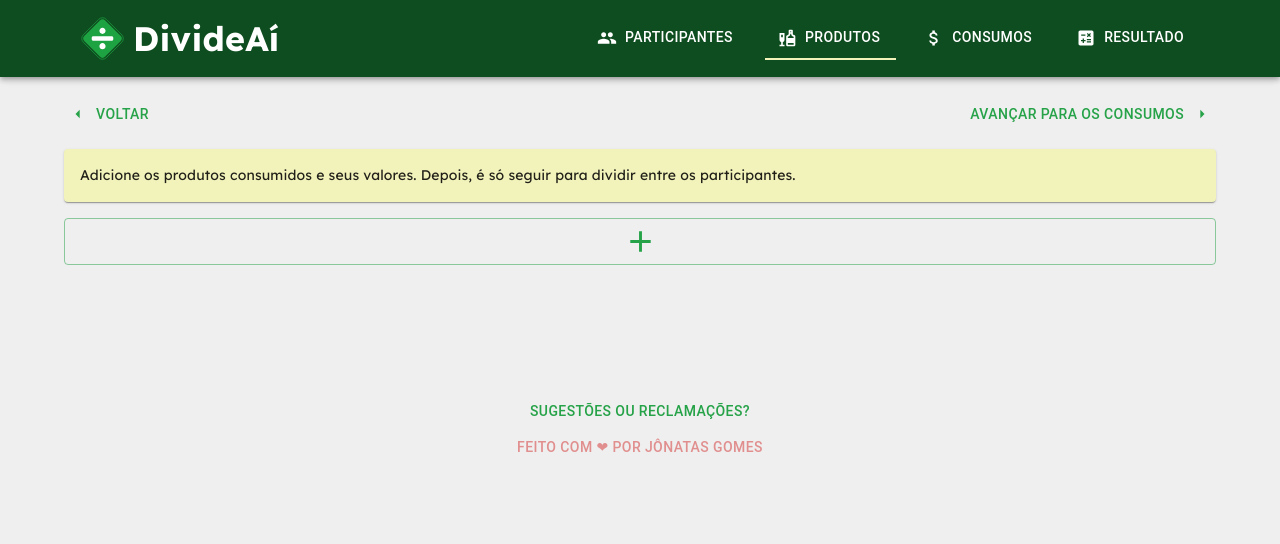
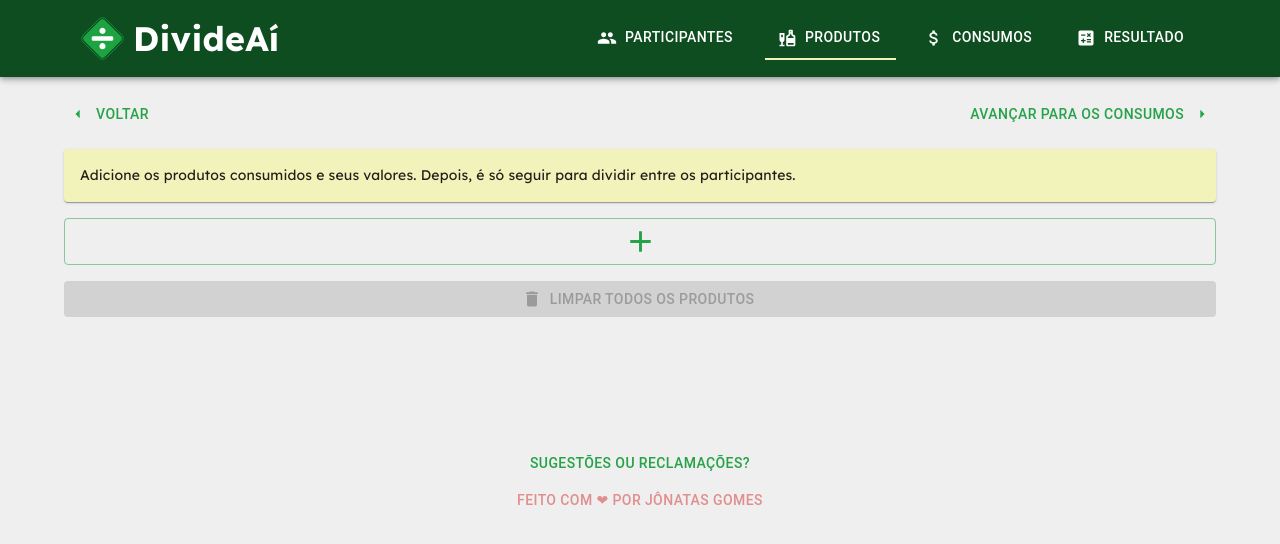
Before and after one commit to jonatas1n/divide-ai, a React (Vite) app: page /products in a window 1280 px wide. Shown: the top 544 px of the page. Built offline with nearby package versions, Linux system fonts and the light colour scheme.

Commit message:
feat: add clear all products button

```diff
--- a/src/pages/Products/index.tsx
+++ b/src/pages/Products/index.tsx
@@ -7,11 +7,20 @@ import Stack from "@mui/material/Stack";
 import Button from "@mui/material/Button";
 
 import Add from "@mui/icons-material/Add";
+import Delete from "@mui/icons-material/Delete";
 import { InfoCard } from "../../components/InfoCard";
 import { SmTitleText } from "../../components/SmTitleText";
 
 export const Products = () => {
-  const { products, addProduct } = useAppContext();
+  const { products, addProduct, updateProducts } = useAppContext();
+
+  const clearAllProducts = () => {
+    if (confirm("Deseja realmente apagar todos os produtos?")) {
+      updateProducts(() => ({}));
+    }
+  };
+
+  const isClearable = Object.values(products).length > 0;
 
   return (
     <>
@@ -36,6 +45,15 @@ export const Products = () => {
         <Button variant="outlined" onClick={addProduct}>
           <Add fontSize="large" />
         </Button>
+        <Button
+          variant="contained"
+          color="error"
+          onClick={clearAllProducts}
+          startIcon={<Delete />}
+          disabled={!isClearable}
+        >
+          Limpar todos os produtos
+        </Button>
       </Stack>
     </>
   );
```
